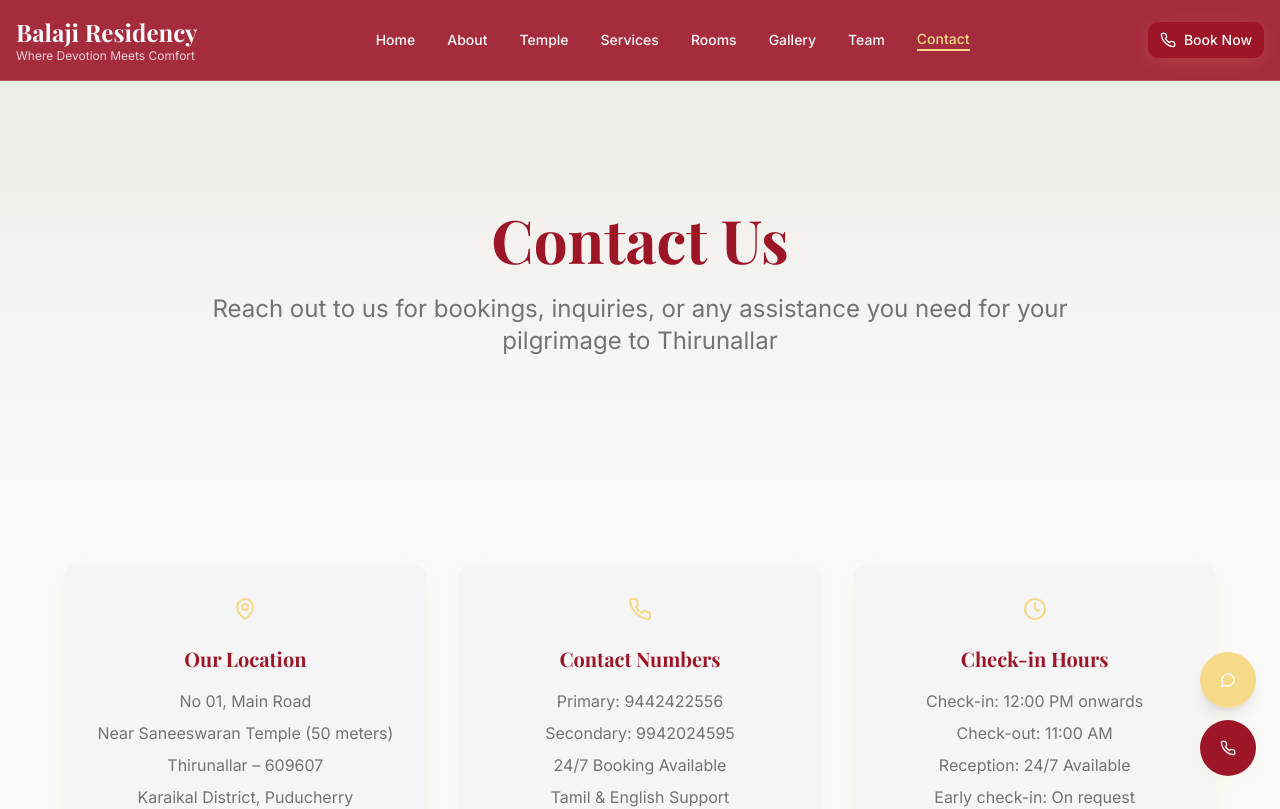
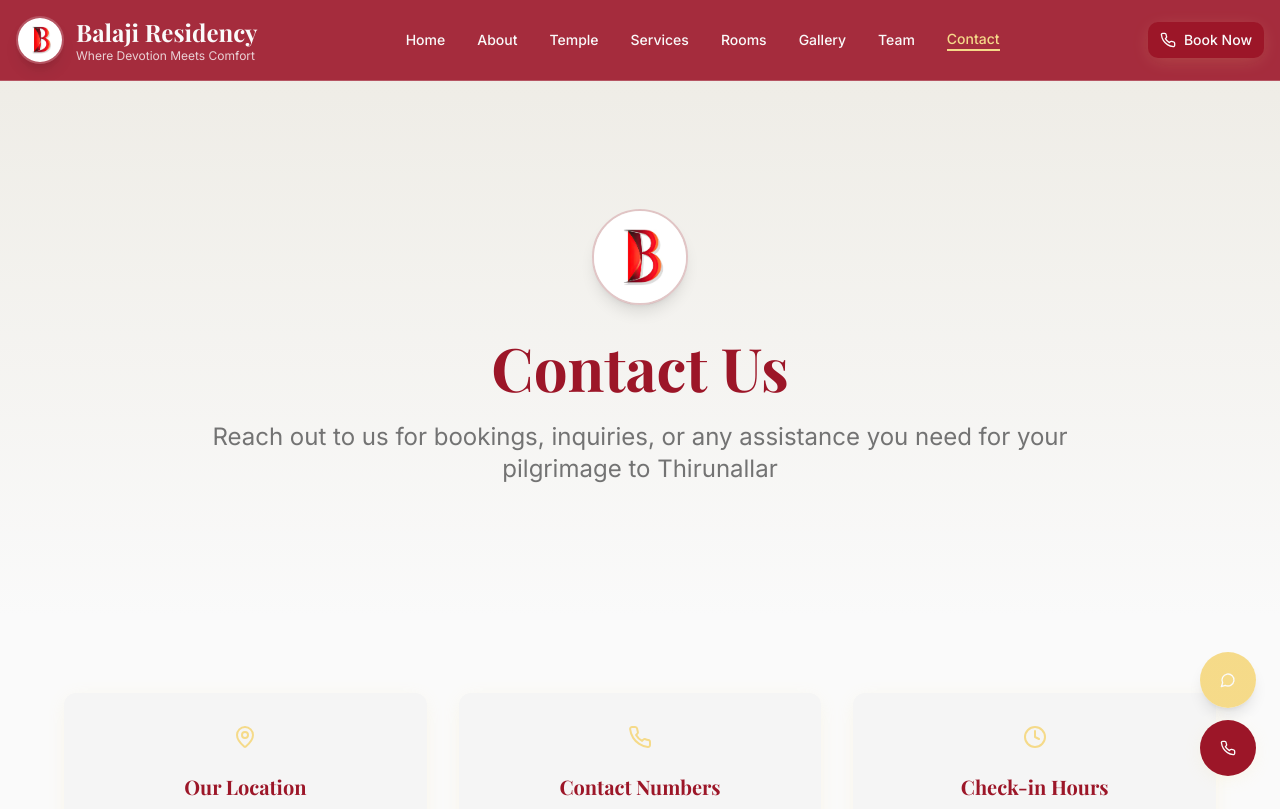
Before and after one commit to balahero03/balaji-residency, a React (Vite) app: page /contact in a window 1280 px wide. Shown: the top 809 px of the page. Built offline with nearby package versions, Linux system fonts and the light colour scheme.

Commit message:
logo on all pages

```diff
--- a/src/components/Footer.tsx
+++ b/src/components/Footer.tsx
@@ -1,5 +1,6 @@
 import { Link } from "react-router-dom";
 import { Phone, Mail, MapPin, ExternalLink, Heart, Star, Award, Clock } from "lucide-react";
+import logo from "@/assets/logo.jpg";
 
 const Footer = () => {
   return (
@@ -29,13 +30,18 @@ const Footer = () => {
         <div className="grid grid-cols-1 md:grid-cols-2 lg:grid-cols-4 gap-8 mb-12">
           {/* About Section */}
           <div className="space-y-6">
-            <div className="flex items-center space-x-2">
-              <div className="w-10 h-10 bg-gradient-temple rounded-full flex items-center justify-center">
-                <Award className="w-5 h-5 text-primary-foreground" />
+            <div className="flex items-center space-x-3">
+              <img
+                src={logo}
+                alt="Balaji Residency Logo"
+                className="w-12 h-12 rounded-full shadow-lg border-2 border-primary/20 object-cover"
+              />
+              <div>
+                <h3 className="font-serif font-bold text-xl text-primary">
+                  Balaji Residency
+                </h3>
+                <p className="text-xs text-muted-foreground">Where Devotion Meets Comfort</p>
               </div>
-              <h3 className="font-serif font-bold text-xl text-primary">
-                Balaji Residency
-              </h3>
             </div>
             <p className="text-sm text-muted-foreground leading-relaxed">
               Where Devotion Meets Comfort. Traditional hospitality just 50 meters
--- a/src/components/Header.tsx
+++ b/src/components/Header.tsx
@@ -2,6 +2,7 @@ import { useState } from "react";
 import { Link, useLocation } from "react-router-dom";
 import { Button } from "@/components/ui/button";
 import { Menu, X, Phone } from "lucide-react";
+import logo from "@/assets/logo.jpg";
 
 const Header = () => {
   const [isMenuOpen, setIsMenuOpen] = useState(false);
@@ -26,13 +27,20 @@ const Header = () => {
         <div className="flex items-center justify-between h-16 lg:h-20">
           {/* Logo */}
           <Link to="/" className="flex items-center group">
-            <div className="group-hover:scale-105 transition-transform duration-300">
+            <div className="flex items-center gap-3 group-hover:scale-105 transition-transform duration-300">
+              <img
+                src={logo}
+                alt="Balaji Residency Logo"
+                className="w-10 h-10 lg:w-12 lg:h-12 rounded-full shadow-lg border-2 border-primary-foreground/20 object-cover"
+              />
+              <div>
                 <h1 className="font-serif font-bold text-xl lg:text-2xl text-primary-foreground group-hover:text-temple-gold transition-colors duration-300">
                   Balaji Residency
                 </h1>
                 <p className="text-xs text-primary-foreground/80 hidden sm:block group-hover:text-temple-gold/80 transition-colors duration-300">
                   Where Devotion Meets Comfort
                 </p>
+              </div>
             </div>
           </Link>
 
--- a/src/pages/About.tsx
+++ b/src/pages/About.tsx
@@ -3,6 +3,7 @@ import Footer from "@/components/Footer";
 import BookingCTA from "@/components/BookingCTA";
 import { Card, CardContent } from "@/components/ui/card";
 import { Users, Clock, Award, Star, Heart, Shield } from "lucide-react";
+import logo from "@/assets/logo.jpg";
 import { useScrollToTopOnMount } from "@/hooks/useScrollToTop";
 
 const About = () => {
@@ -41,6 +42,13 @@ const About = () => {
       <section className="py-20 lg:py-32 bg-gradient-earth">
         <div className="container mx-auto px-4">
           <div className="max-w-4xl mx-auto text-center">
+            <div className="mb-8">
+              <img
+                src={logo}
+                alt="Balaji Residency Logo"
+                className="w-20 h-20 md:w-24 md:h-24 mx-auto rounded-full shadow-lg border-2 border-primary/20 object-cover"
+              />
+            </div>
             <h1 className="font-serif text-4xl md:text-5xl lg:text-6xl font-bold text-primary mb-6">
               About Balaji Residency
             </h1>
--- a/src/pages/Contact.tsx
+++ b/src/pages/Contact.tsx
@@ -19,6 +19,7 @@ import {
   Star,
   CheckCircle
 } from "lucide-react";
+import logo from "@/assets/logo.jpg";
 
 const Contact = () => {
   // Scroll to top when component mounts
@@ -226,6 +227,13 @@ ${formData.message}
       <section className="py-20 lg:py-32 bg-gradient-earth">
         <div className="container mx-auto px-4">
           <div className="max-w-4xl mx-auto text-center">
+            <div className="mb-8">
+              <img
+                src={logo}
+                alt="Balaji Residency Logo"
+                className="w-20 h-20 md:w-24 md:h-24 mx-auto rounded-full shadow-lg border-2 border-primary/20 object-cover"
+              />
+            </div>
             <h1 className="font-serif text-4xl md:text-5xl lg:text-6xl font-bold text-primary mb-6">
               Contact Us
             </h1>
--- a/src/pages/Index.tsx
+++ b/src/pages/Index.tsx
@@ -6,6 +6,7 @@ import { Card, CardContent } from "@/components/ui/card";
 import { Phone, MapPin, Star, Users, Award, Clock } from "lucide-react";
 import templeView from "@/assets/temple-view.jpg";
 import roomInterior from "@/assets/room-interior.jpg";
+import logo from "@/assets/logo.jpg";
 import { useScrollToTopOnMount } from "@/hooks/useScrollToTop";
 
 const Index = () => {
@@ -39,6 +40,13 @@ const Index = () => {
         </div>
 
         <div className="relative z-10 text-center text-white px-4 max-w-4xl">
+          <div className="mb-8">
+            <img
+              src={logo}
+              alt="Balaji Residency Logo"
+              className="w-24 h-24 md:w-32 md:h-32 mx-auto rounded-full shadow-2xl border-4 border-white/30 object-cover mb-6"
+            />
+          </div>
           <h1 className="font-serif text-4xl md:text-6xl lg:text-7xl font-bold mb-6 animate-kolam-pulse">
             Balaji Residency
           </h1>
--- a/src/pages/Rooms.tsx
+++ b/src/pages/Rooms.tsx
@@ -19,6 +19,7 @@ import {
   IndianRupee
 } from "lucide-react";
 import roomInterior from "@/assets/room-interior.jpg";
+import logo from "@/assets/logo.jpg";
 
 const Rooms = () => {
   // Scroll to top when component mounts
@@ -102,6 +103,13 @@ const Rooms = () => {
       <section className="py-20 lg:py-32 bg-gradient-earth">
         <div className="container mx-auto px-4">
           <div className="max-w-4xl mx-auto text-center">
+            <div className="mb-8">
+              <img
+                src={logo}
+                alt="Balaji Residency Logo"
+                className="w-20 h-20 md:w-24 md:h-24 mx-auto rounded-full shadow-lg border-2 border-primary/20 object-cover"
+              />
+            </div>
             <h1 className="font-serif text-4xl md:text-5xl lg:text-6xl font-bold text-primary mb-6">
               Our Rooms
             </h1>
--- a/src/pages/Services.tsx
+++ b/src/pages/Services.tsx
@@ -19,6 +19,7 @@ import {
   Clock
 } from "lucide-react";
 import roomInterior from "@/assets/room-interior.jpg";
+import logo from "@/assets/logo.jpg";
 
 const Services = () => {
   // Scroll to top when component mounts
@@ -81,6 +82,13 @@ const Services = () => {
       <section className="py-20 lg:py-32 bg-gradient-earth">
         <div className="container mx-auto px-4">
           <div className="max-w-4xl mx-auto text-center">
+            <div className="mb-8">
+              <img
+                src={logo}
+                alt="Balaji Residency Logo"
+                className="w-20 h-20 md:w-24 md:h-24 mx-auto rounded-full shadow-lg border-2 border-primary/20 object-cover"
+              />
+            </div>
             <h1 className="font-serif text-4xl md:text-5xl lg:text-6xl font-bold text-primary mb-6">
               Our Top Notch Services
             </h1>
```
Lines whose indentation alone changed are shown as unchanged.
